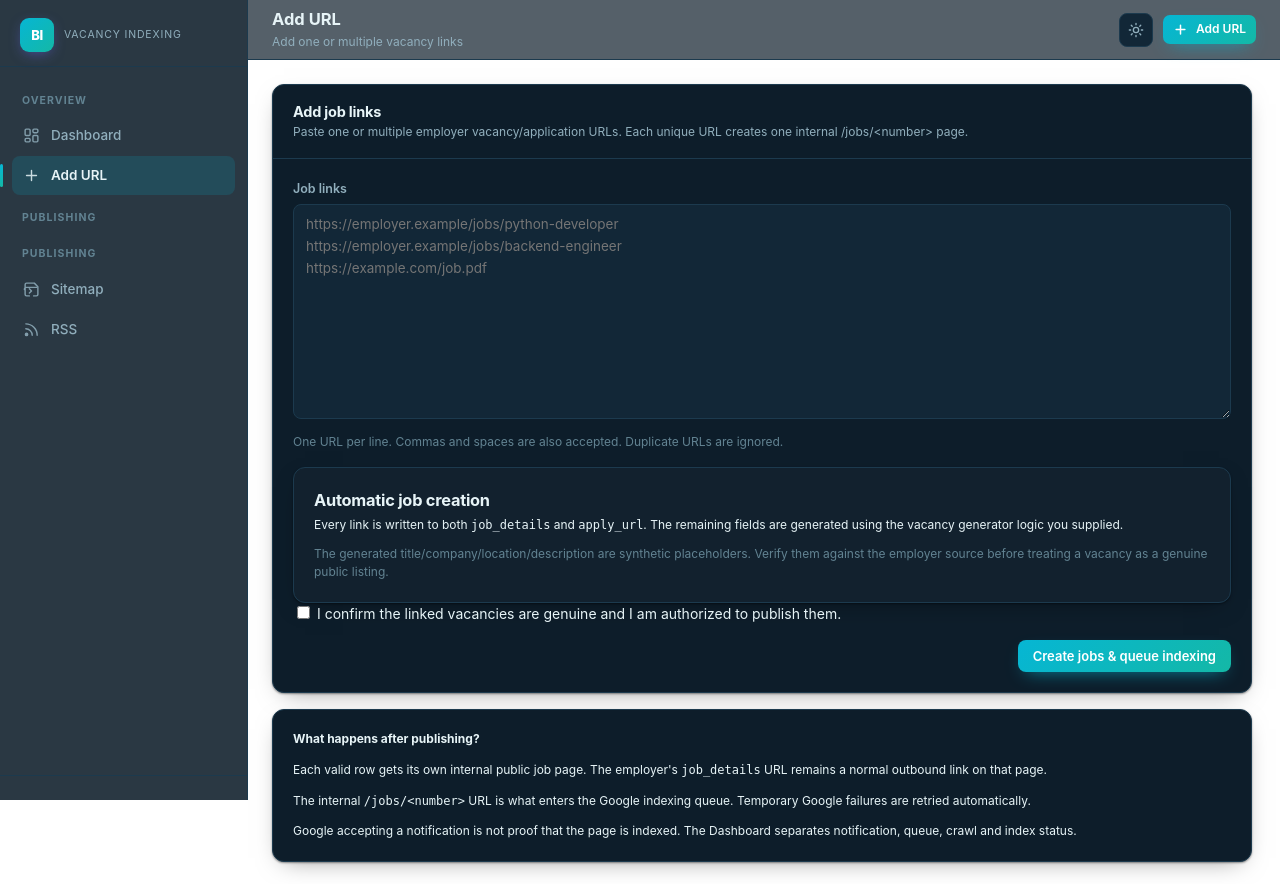
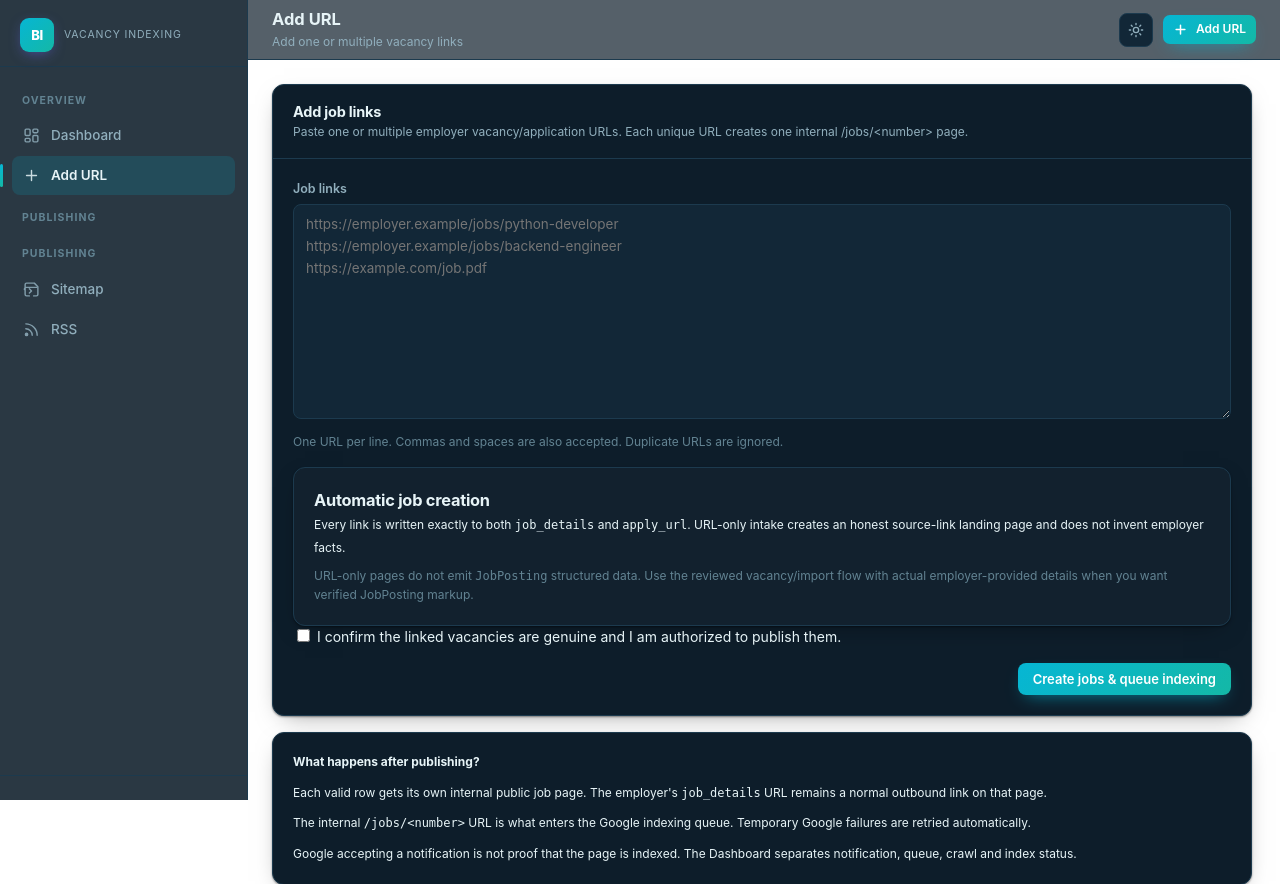
Before and after one commit to Mr-argha-das/index_metrix, a Python web app: template app/templates/add_url.html in a window 1280 px wide. Shown: the top 884 px of the page. Run offline with Jinja, Linux system fonts and the light colour scheme; the template is opened without the code that fills it, so the values that code supplies are empty.

Commit message:
Clarify source-only Add URL behavior

```diff
--- a/app/templates/add_url.html
+++ b/app/templates/add_url.html
@@ -23,11 +23,11 @@
         <div class="card-body">
           <h3>Automatic job creation</h3>
           <div class="small" style="line-height:1.9">
-            Every link is written to both <code>job_details</code> and <code>apply_url</code>.
-            The remaining fields are generated using the vacancy generator logic you supplied.
+            Every link is written exactly to both <code>job_details</code> and <code>apply_url</code>.
+            URL-only intake creates an honest source-link landing page and does not invent employer facts.
           </div>
           <div class="small faint mt-8">
-            The generated title/company/location/description are synthetic placeholders. Verify them against the employer source before treating a vacancy as a genuine public listing.
+            URL-only pages do not emit <code>JobPosting</code> structured data. Use the reviewed vacancy/import flow with actual employer-provided details when you want verified JobPosting markup.
           </div>
         </div>
       </div>
```
